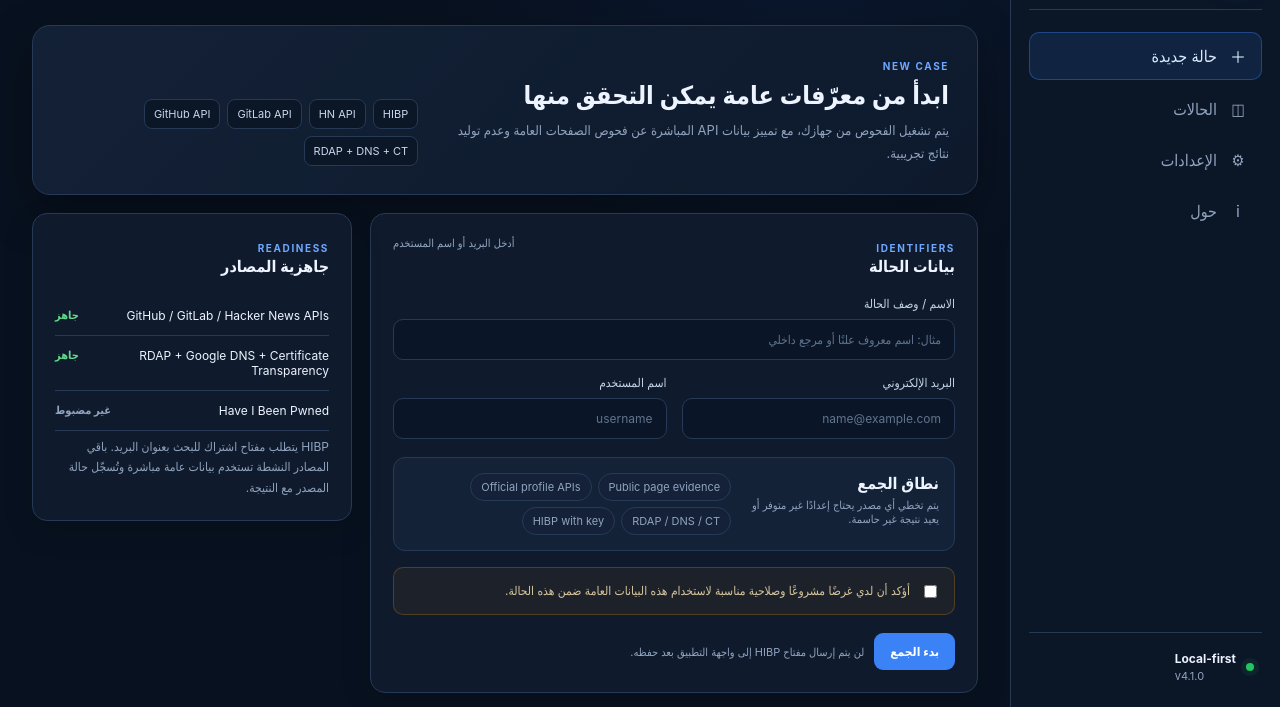
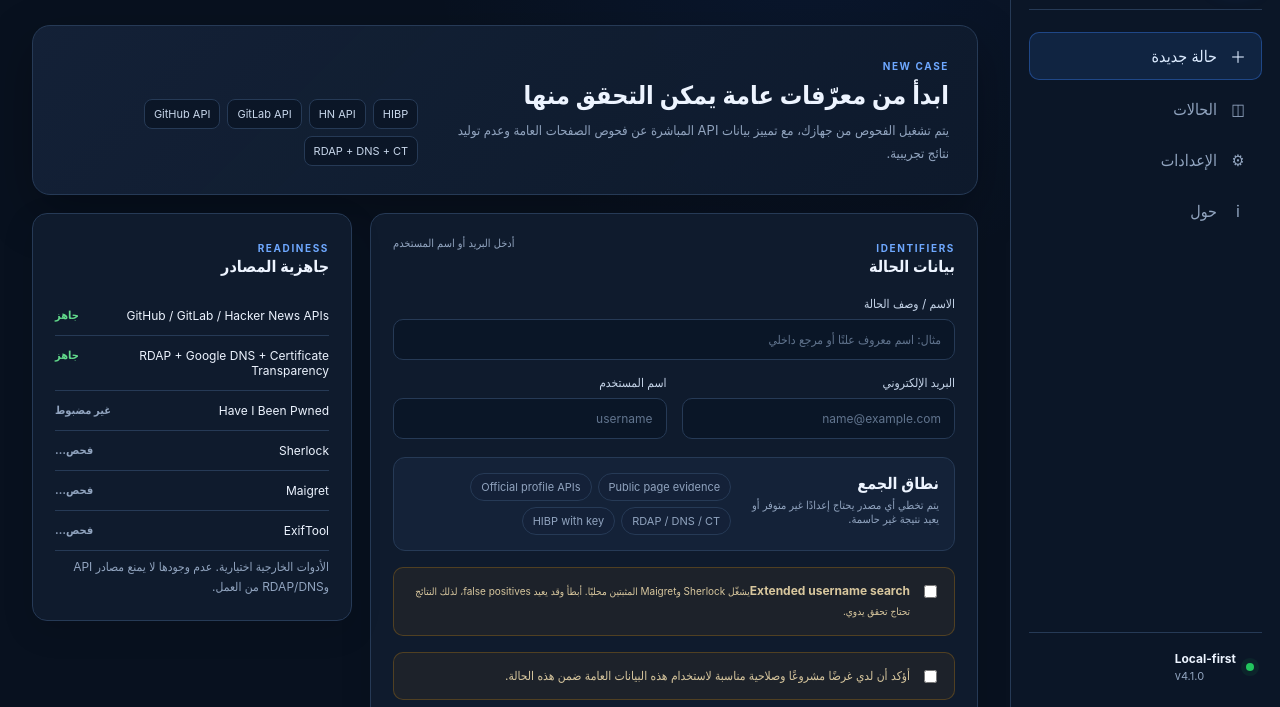
Before and after one commit to imedkablavi/osint-tool-COMPLETE-v4.0, an Electron app: page osint-tool/src/renderer/index.html in a window 1280 px wide. Shown: the part 93-800 px from the top of the page. Drawn offline with Linux system fonts and the light colour scheme; no server answers.

Commit message:
feat: add optional extended username search controls

```diff
--- a/osint-tool/src/renderer/index.html
+++ b/osint-tool/src/renderer/index.html
@@ -90,6 +90,11 @@
                             <div class="scope-tags"><span>Official profile APIs</span><span>Public page evidence</span><span>HIBP with key</span><span>RDAP / DNS / CT</span></div>
                         </div>
 
+                        <label class="authorization-check tool-toggle">
+                            <input type="checkbox" id="extended-username-search">
+                            <span><strong>Extended username search</strong><small>يشغّل Sherlock وMaigret المثبتين محليًا. أبطأ وقد يعيد false positives، لذلك النتائج تحتاج تحقق يدوي.</small></span>
+                        </label>
+
                         <label class="authorization-check">
                             <input type="checkbox" id="authorized-use" required>
                             <span>أؤكد أن لدي غرضًا مشروعًا وصلاحية مناسبة لاستخدام هذه البيانات العامة ضمن هذه الحالة.</span>
@@ -106,7 +111,10 @@
                         <div class="readiness-row"><span>GitHub / GitLab / Hacker News APIs</span><strong class="status-ready">جاهز</strong></div>
                         <div class="readiness-row"><span>RDAP + Google DNS + Certificate Transparency</span><strong class="status-ready">جاهز</strong></div>
                         <div class="readiness-row"><span>Have I Been Pwned</span><strong id="hibp-readiness" class="status-muted">غير مضبوط</strong></div>
-                        <p class="panel-note">HIBP يتطلب مفتاح اشتراك للبحث بعنوان البريد. باقي المصادر النشطة تستخدم بيانات عامة مباشرة وتُسجّل حالة المصدر مع النتيجة.</p>
+                        <div class="readiness-row"><span>Sherlock</span><strong id="sherlock-readiness" class="status-muted">فحص…</strong></div>
+                        <div class="readiness-row"><span>Maigret</span><strong id="maigret-readiness" class="status-muted">فحص…</strong></div>
+                        <div class="readiness-row"><span>ExifTool</span><strong id="exif-readiness" class="status-muted">فحص…</strong></div>
+                        <p class="panel-note">الأدوات الخارجية اختيارية. عدم وجودها لا يمنع مصادر API وRDAP/DNS من العمل.</p>
                     </aside>
                 </div>
             </section>
@@ -168,7 +176,7 @@
             <section id="about-view" class="view">
                 <div class="section-header"><div><span class="section-kicker">ABOUT</span><h3>OSINT Tool v4.1</h3><p>مساحة عمل محلية لجمع وربط معلومات من مصادر عامة ضمن استخدامات مشروعة.</p></div></div>
                 <div class="about-grid">
-                    <div class="panel"><h3>مصادر البيانات النشطة</h3><ul class="feature-list"><li>GitHub REST API</li><li>GitLab Users API</li><li>Official Hacker News API</li><li>Have I Been Pwned عند ضبط المفتاح</li><li>RDAP + Google Public DNS + Certificate Transparency</li><li>Public-page probes منخفضة الثقة لعدد محدود من المواقع</li></ul></div>
+                    <div class="panel"><h3>مصادر البيانات النشطة</h3><ul class="feature-list"><li>GitHub REST API</li><li>GitLab Users API</li><li>Official Hacker News API</li><li>Have I Been Pwned عند ضبط المفتاح</li><li>RDAP + Google Public DNS + Certificate Transparency</li><li>Sherlock / Maigret عند تثبيتهما محليًا وتفعيل البحث الموسع</li><li>Public-page probes منخفضة الثقة لعدد محدود من المواقع</li></ul></div>
                     <div class="panel"><h3>حدود النتائج</h3><p class="panel-note">وجود اسم المستخدم نفسه على منصة لا يثبت أن الحساب يعود إلى الشخص نفسه. الدرجة المعروضة هي جودة الدليل الذي أعاده المصدر، وليست احتمال هوية.</p></div>
                     <div class="panel"><h3>الترخيص</h3><p class="panel-note">MIT للمشروع. المصادر الخارجية، بما فيها HIBP، قد تفرض شروطًا أو متطلبات إسناد مستقلة.</p></div>
                 </div>
@@ -187,5 +195,6 @@
     <div id="toast-region" class="toast-region" aria-live="polite"></div>
     <script src="renderer.js"></script>
     <script src="source-details.js"></script>
+    <script src="extended-search.js"></script>
 </body>
 </html>
```
